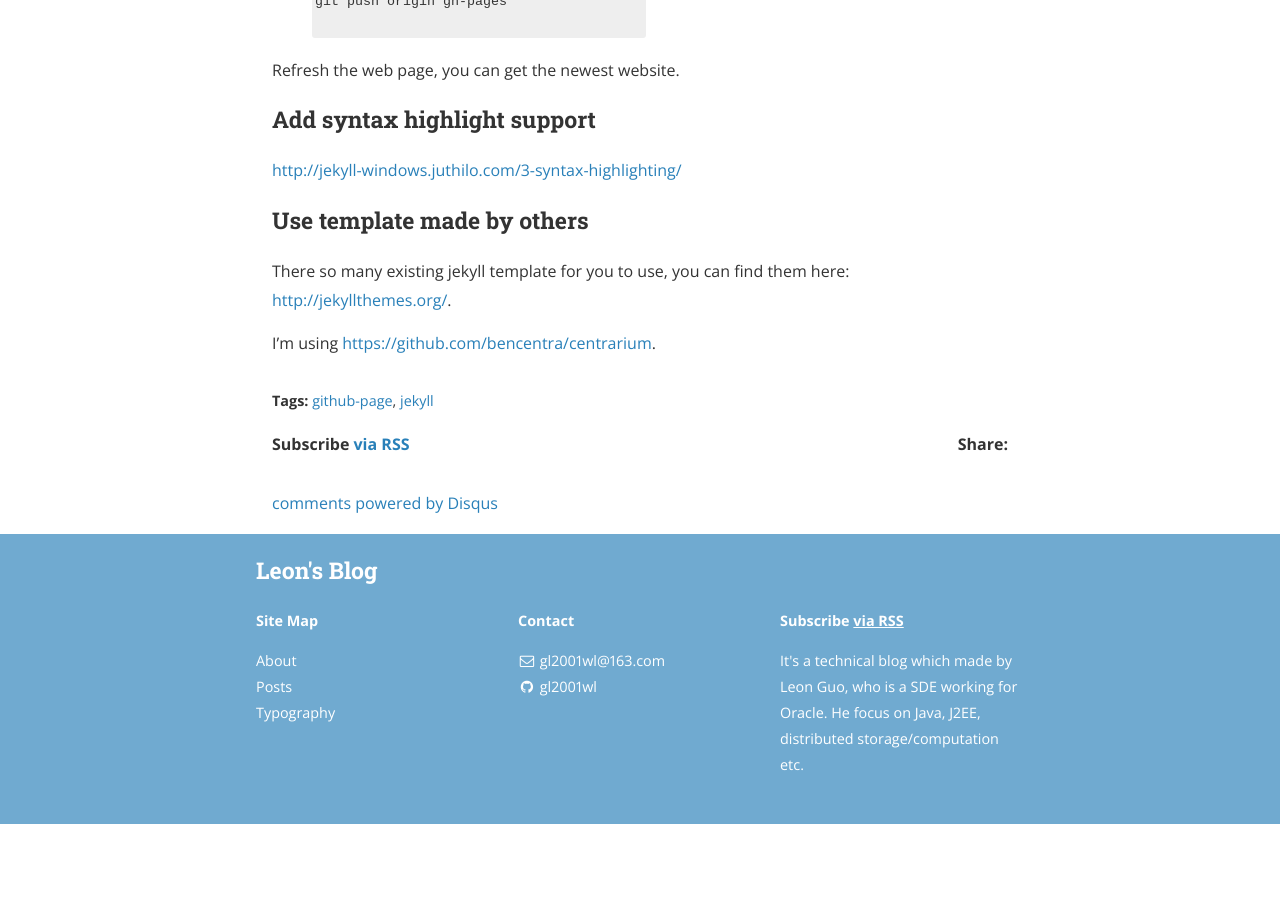
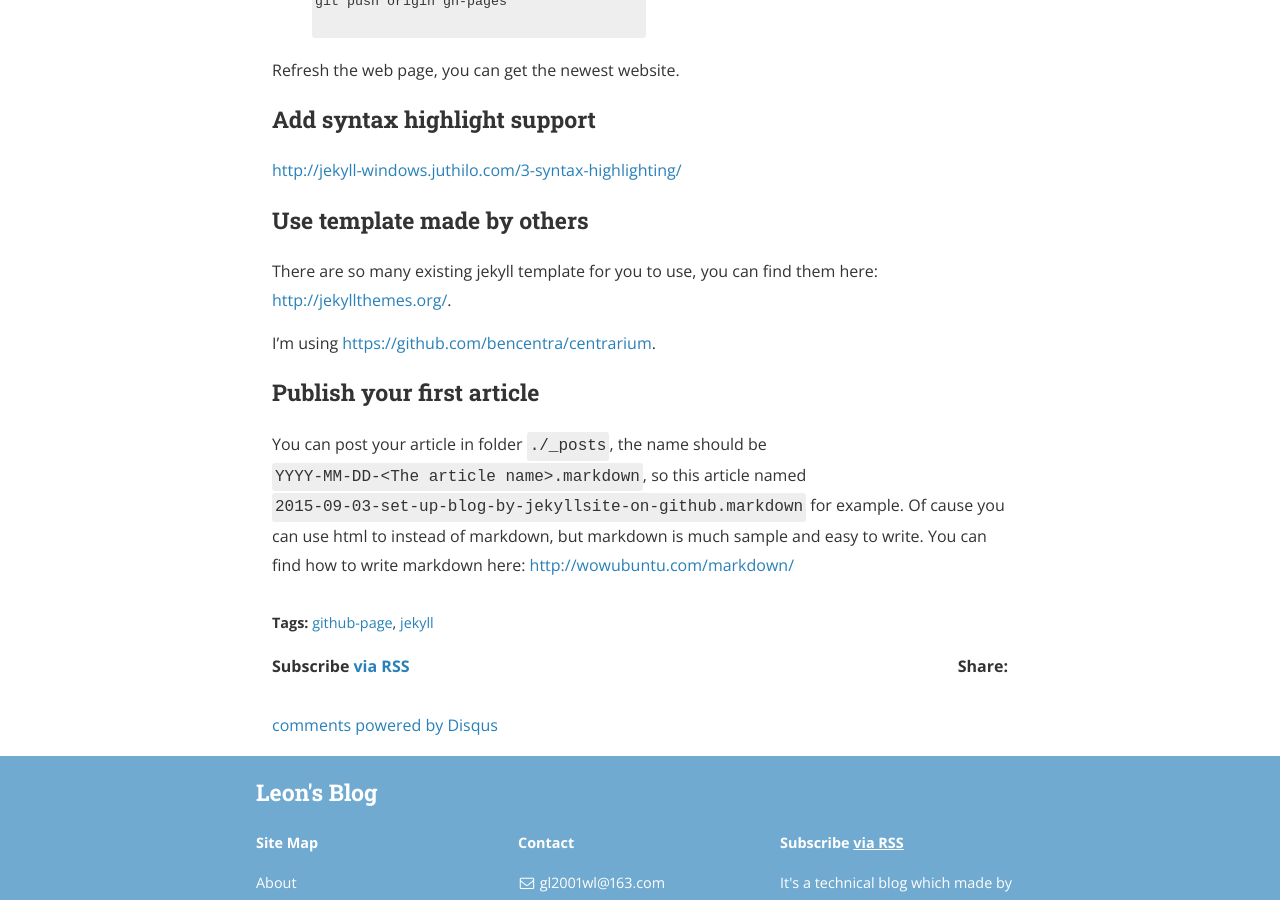
Before and after one commit to gl2001wl/leonblog, a Jekyll site: the page built from _posts/2015-09-03-set-up-blog-by-jekyllsite-on-github.markdown, in a window 1280 px wide and 900 px high, scrolled down 2139 px. Built offline with Jekyll 4.4.1, drawn with Linux system fonts in a browser that asks for light colours; nearby versions of some CDN libraries; comment, search, counter and statistics services are not loaded; a style sheet for code colours, icons or effects is not loaded; before the commit the page ends 2963 px from its top, so only the background shows below that.

Commit message:
modify article

```diff
--- a/_posts/2015-09-03-set-up-blog-by-jekyllsite-on-github.markdown
+++ b/_posts/2015-09-03-set-up-blog-by-jekyllsite-on-github.markdown
@@ -82,11 +82,15 @@ git push origin gh-pages
 Refresh the web page, you can get the newest website.
 
 ### Add syntax highlight support
-
 <http://jekyll-windows.juthilo.com/3-syntax-highlighting/>
 
 ### Use template made by others
-There so many existing jekyll template for you to use, you can find them here:
+There are so many existing jekyll template for you to use, you can find them here:
 <http://jekyllthemes.org/>.
 
 I'm using <https://github.com/bencentra/centrarium>.
+
+### Publish your first article
+You can post your article in folder `./_posts`, the name should be `YYYY-MM-DD-<The article name>.markdown`, so this article named `2015-09-03-set-up-blog-by-jekyllsite-on-github.markdown` for example.
+Of cause you can use html to instead of markdown, but markdown is much sample and easy to write. You can find how to write markdown here:
+<http://wowubuntu.com/markdown/>
```
